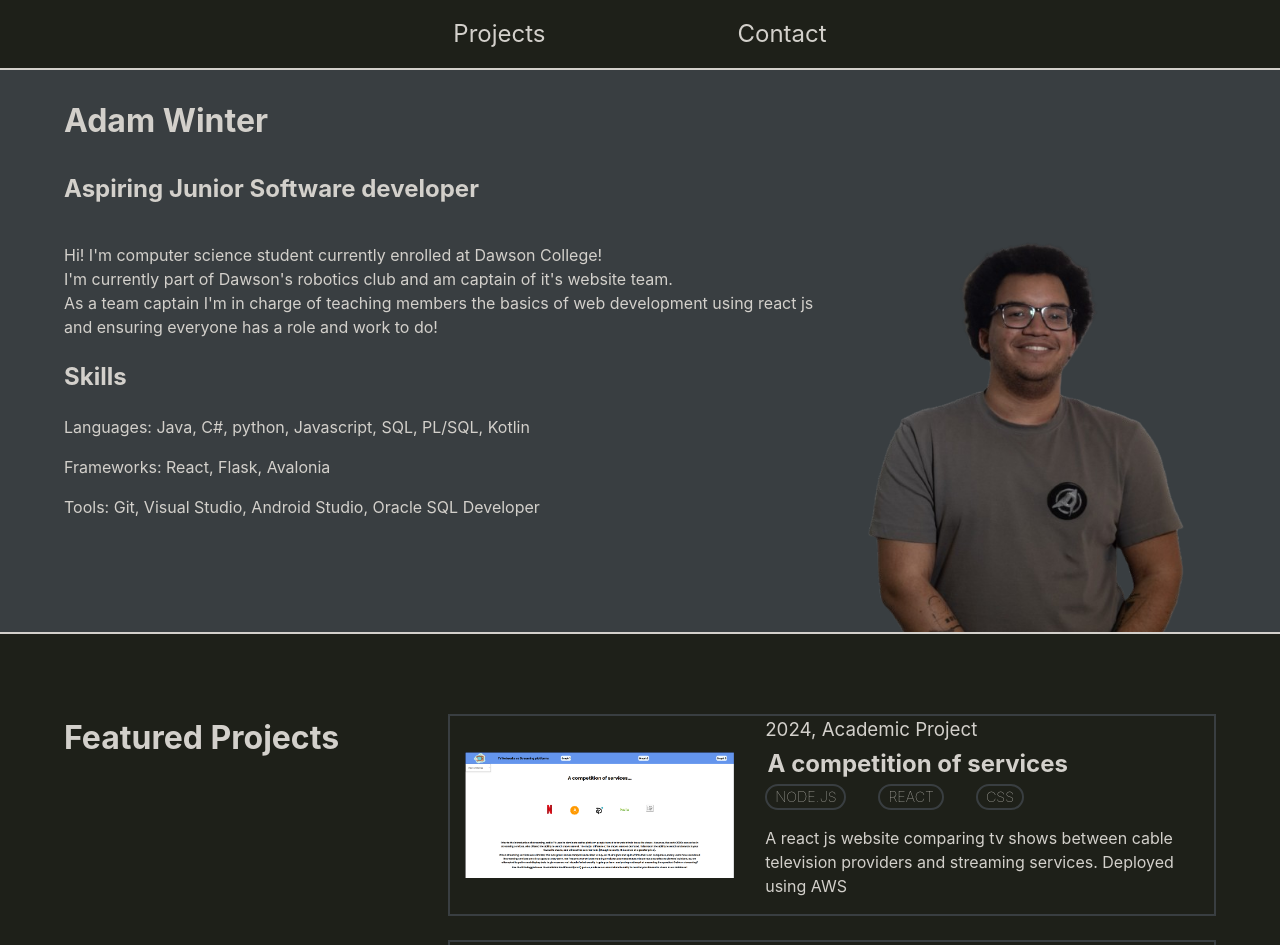
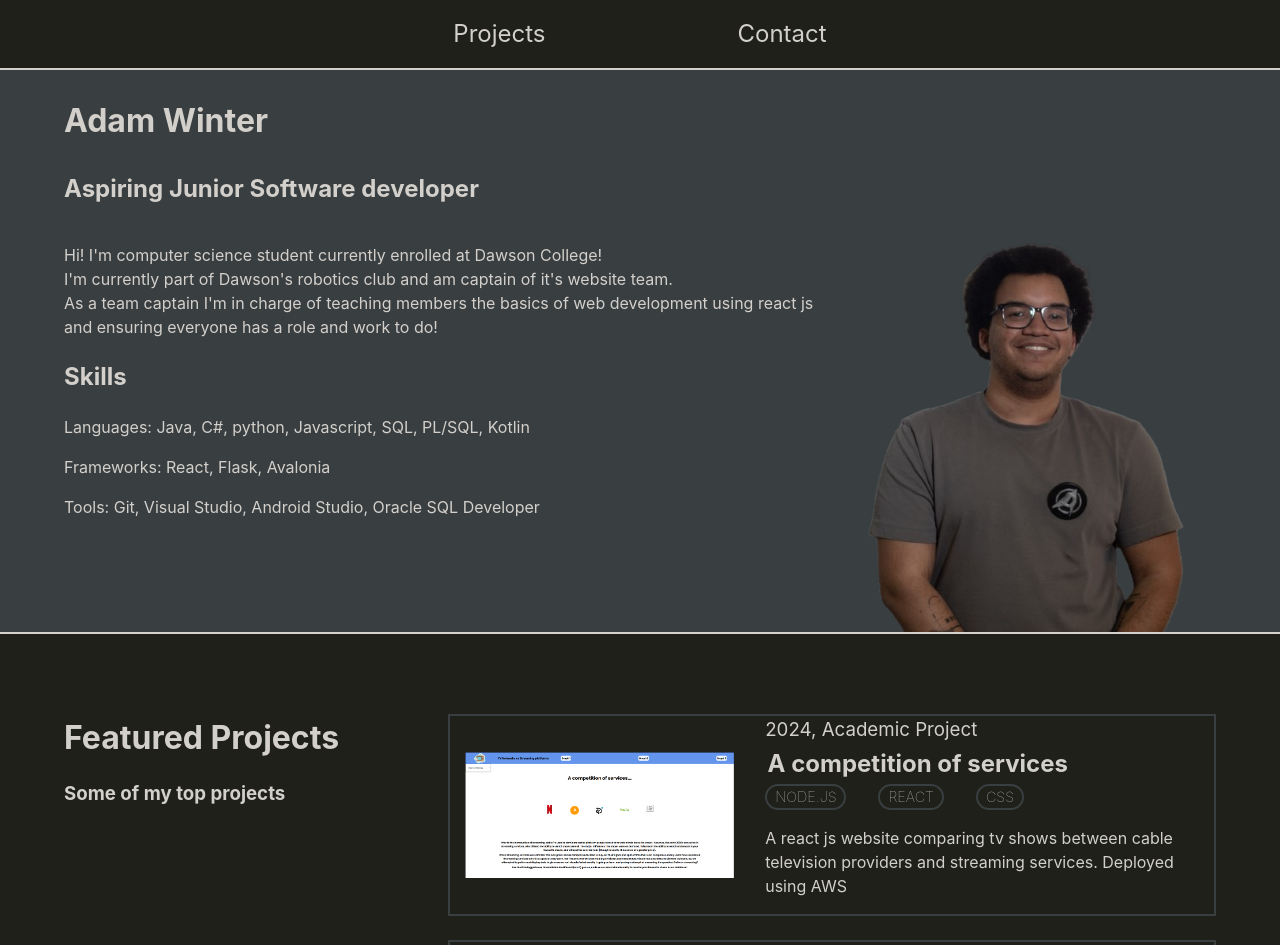
Before and after one commit to AdamSW1/AdamSW1.github.io, a React (Vite) app in the folder site/: page /#/ in a window 1280 px wide. Shown: the top 945 px of the page. Built offline with nearby package versions, Linux system fonts and the light colour scheme.

Commit message:
update featured page + made header sticky

```diff
--- a/site/src/pages/featured.css
+++ b/site/src/pages/featured.css
@@ -13,6 +13,12 @@
 
 #featuredInfo h1{
   margin:unset;
+}
+
+#featuredInfo section{
+  position: sticky;
+  position: -webkit-sticky;
+  top: 0;
 }
 
 #featuredProjects {
--- a/site/src/pages/featured.jsx
+++ b/site/src/pages/featured.jsx
@@ -5,7 +5,10 @@ export function Featured() {
     <div id="featuredSection" className="contentBlock">
       <section className="contentBody" id="featuredBody">
         <aside id="featuredInfo">
-          <h1>Featured Projects</h1>
+          <section>
+            <h1>Featured Projects</h1>
+            <h3>Some of my top projects</h3>
+          </section>
         </aside>
         <aside id="featuredProjects">
           <ProjectCard
```
